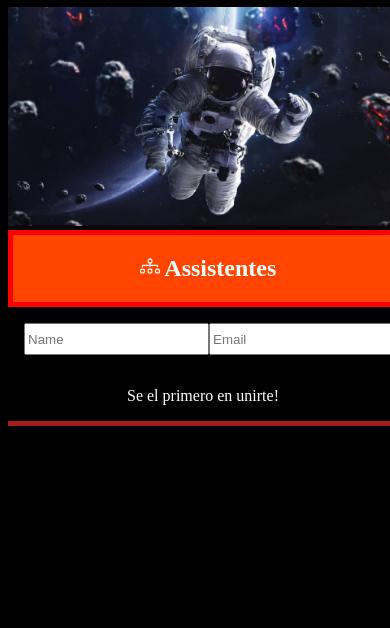
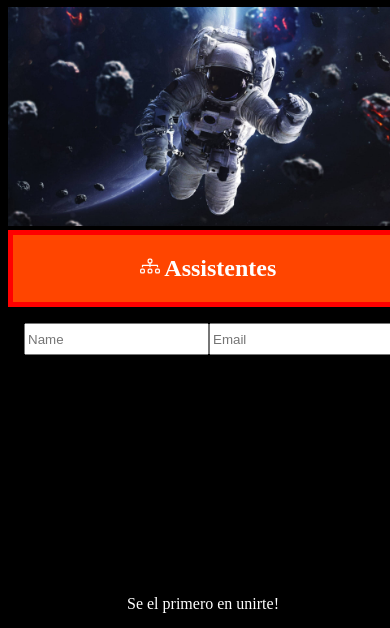
Before and after one commit to Runster91/crudproy2, a plain HTML site: page index.html in a window 390 px wide. Shown: the part 82-710 px from the top of the page. Drawn offline with Linux system fonts and the light colour scheme.

Commit message:
fixfinale

```diff
--- a/css/wood.css
+++ b/css/wood.css
@@ -126,14 +126,10 @@ th{
         width: 100%;
     }
 
-    footer {
+    #display-data{
         padding-top: 13em;
     }
 
 
 
-
-
-
-
 }
```
